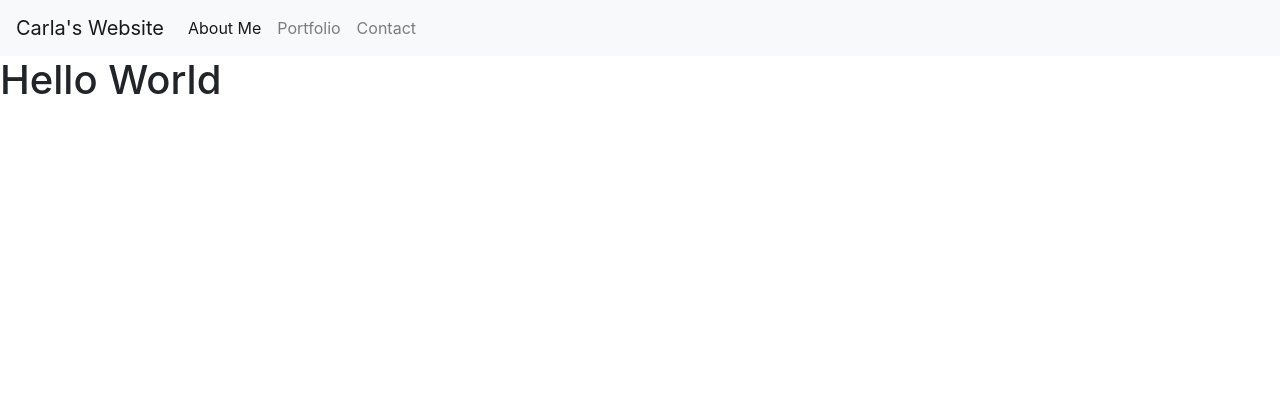
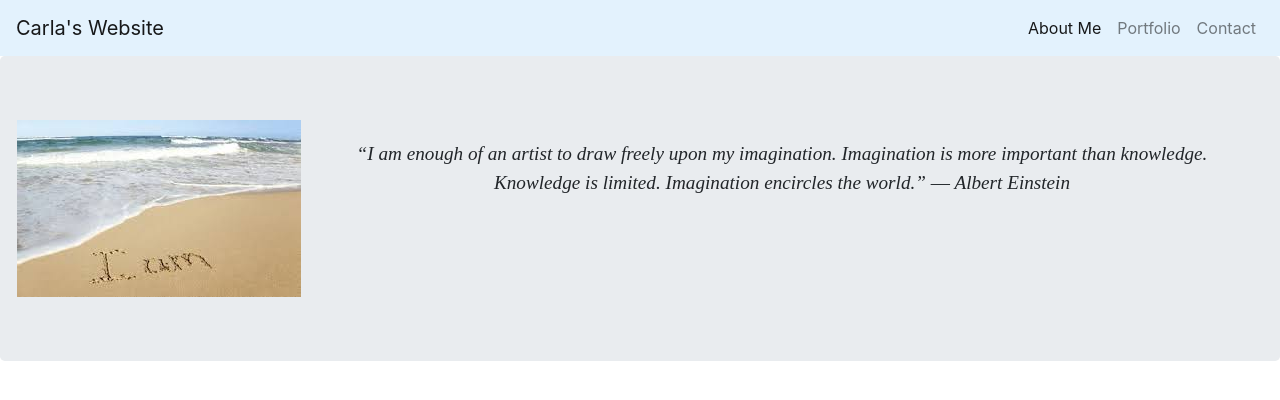
Before and after one commit to cljeanpierre/Responsive-Portfolio, a plain HTML site: page portfolio.html in a window 1280 px wide. Drawn offline with nearby package versions, Linux system fonts and the light colour scheme.

Commit message:
Added Einstein quote and updated styling on all pages

```diff
--- a/assets/css/style.css
+++ b/assets/css/style.css
@@ -1,3 +1,10 @@
-a {
-    color: orangered;
+.navcolor {
+    background-color: rgb(0, 255, 221);
 }
+
+.Einstein {
+    font-family: 'Times New Roman', Times, serif;
+    font-style: italic;
+    font-size: larger;
+    padding: 20px 30px 20px 30px;
+  }
--- a/portfolio.html
+++ b/portfolio.html
@@ -12,14 +12,14 @@
 </head>
 <body>
 
-    <nav class="navbar navbar-expand-lg navbar-light bg-light">
+    <nav class="navbar navbar-expand-lg navbar-light" style="background-color: #e3f2fd;">
         <a class="navbar-brand" href="index.html">Carla's Website</a>
         <button class="navbar-toggler" type="button" data-toggle="collapse" data-target="#navbarSupportedContent" aria-controls="navbarSupportedContent" aria-expanded="false" aria-label="Toggle navigation">
           <span class="navbar-toggler-icon"></span>
         </button>
 
         <div class="collapse navbar-collapse" id="navbarSupportedContent">
-          <ul class="navbar-nav mr-auto">
+          <ul class="navbar-nav ml-auto">
             <li class="nav-item active">
                 <a class="nav-link" href="index.html">About Me<span class="sr-only">(current)</span></a>
             </li>
@@ -33,7 +33,19 @@
         </div>
     </nav>
 
-    <h1> Hello World </h1>
+    <div class="jumbotron text-center">
+        <div class="row">
+            <img src="./assets/images/I AM.jpg" alt="symbol of fluidity">
+                <div class="col">
+                    <div class="Einstein">
+                    <p>“I am enough of an artist to draw freely upon my imagination. Imagination is more important than knowledge. Knowledge is limited. Imagination encircles the world.”
+                        ― Albert Einstein</p>
+                    </div>
+                </div>
+        </div>
+    </div>
+
+
 
 <script src="https://cdnjs.cloudflare.com/ajax/libs/jquery/3.5.1/jquery.min.js"></script>
 <script src="https://cdnjs.cloudflare.com/ajax/libs/popper.js/1.16.1/umd/popper.min.js"></script>
```
Also changed, not shown: contact.html (+2 -2 lines), index.html (+21 -14 lines), assets/images/GW Headshot.JPG (added), assets/images/I AM.jpg (added).
